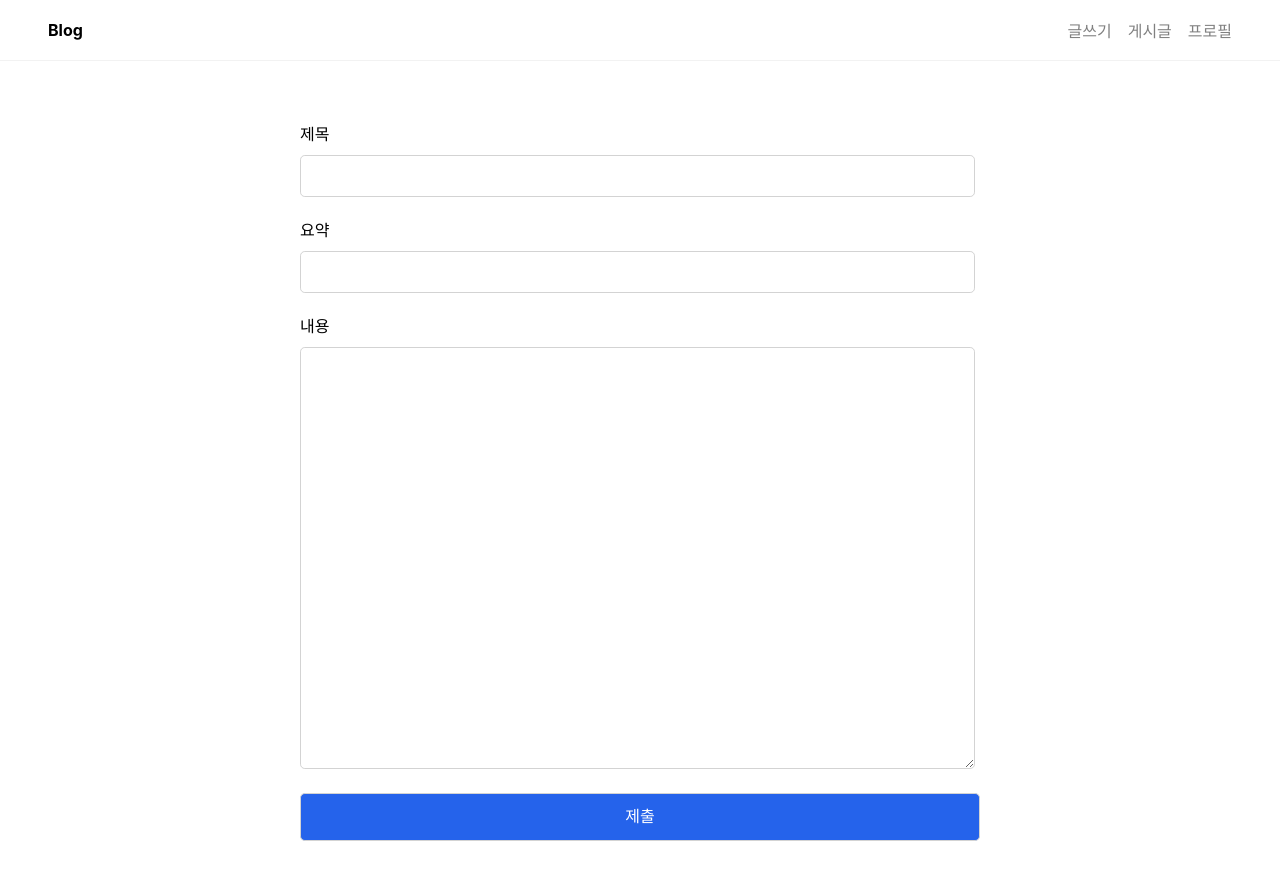
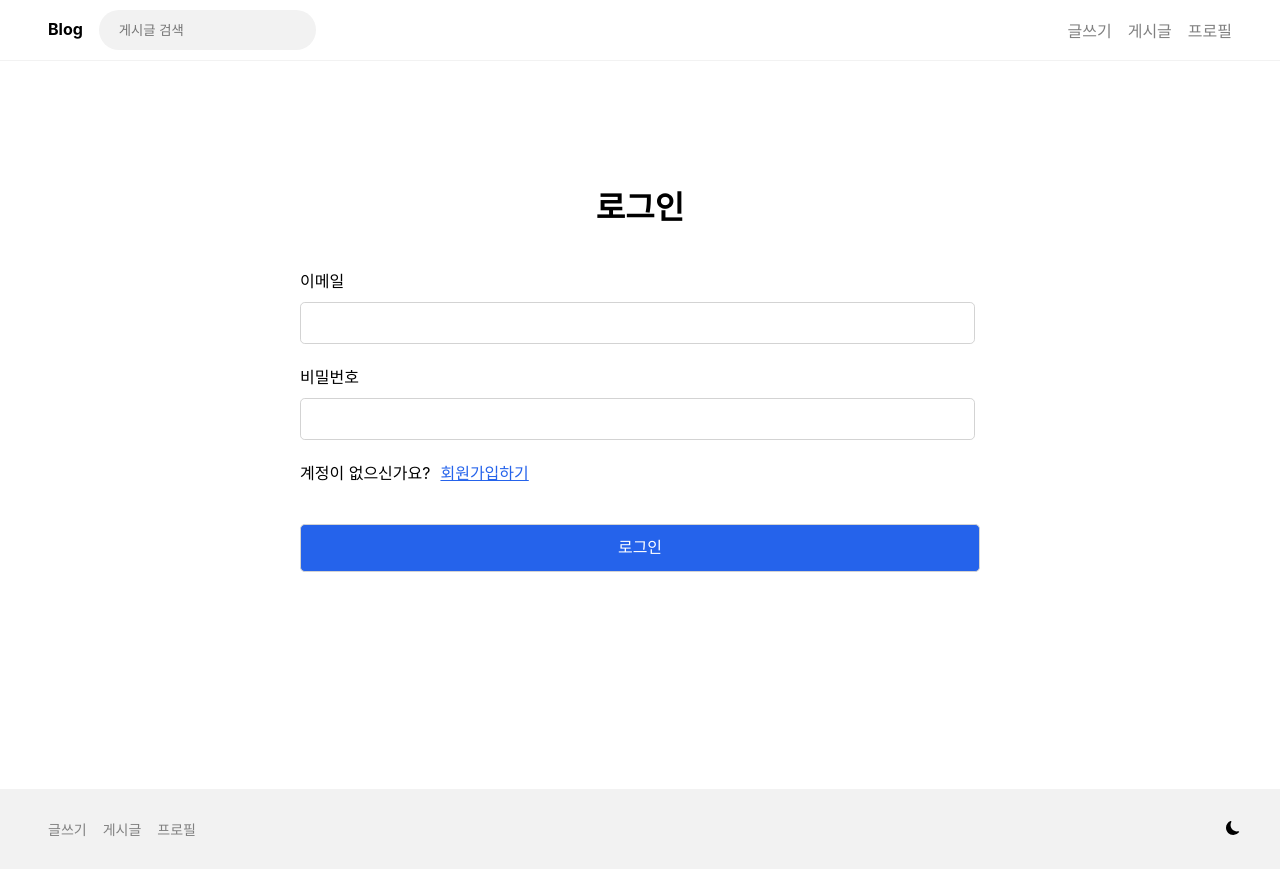
Before and after one commit to hayeon9826/react-blog, a React (Create React App) app: page /posts/new in a window 1280 px wide. Before the commit the page ends 841 px from the top, so only its background shows below. Built offline with nearby package versions, Linux system fonts and the light colour scheme; no server answers.

Commit message:
feat: 2-2. firebase router 세팅, 회원가입 페이지 작업

```diff
--- /dev/null
+++ b/src/components/LoginForm.tsx
@@ -0,0 +1,28 @@
+import { Link } from "react-router-dom";
+
+export default function LoginForm() {
+  return (
+    <>
+      <form action="/login" method="POST" className="Form Form--lg">
+        <h1 className="Form__title">로그인</h1>
+        <div className="Form__block">
+          <label htmlFor="email">이메일</label>
+          <input type="text" name="email" id="email" required />
+        </div>
+        <div className="Form__block">
+          <label htmlFor="password">비밀번호</label>
+          <input type="password" name="password" id="password" required />
+        </div>
+        <div className="Form__block">
+          계정이 없으신가요?
+          <Link className="Form__link" to="/signup">
+            회원가입하기
+          </Link>
+        </div>
+        <div className="Form__block--lg">
+          <input type="submit" value="로그인" className="Form__btn-submit" />
+        </div>
+      </form>
+    </>
+  );
+}
--- /dev/null
+++ b/src/components/SignupForm.tsx
@@ -0,0 +1,30 @@
+import { Link } from "react-router-dom";
+
+export default function SignupForm() {
+  return (
+    <form action="/login" method="POST" className="Form Form--lg">
+      <h1 className="Form__title">회원가입</h1>
+      <div className="Form__block">
+        <label htmlFor="email">이메일</label>
+        <input type="text" name="email" id="email" required />
+      </div>
+      <div className="Form__block">
+        <label htmlFor="password">비밀번호</label>
+        <input type="password" name="password" id="password" required />
+      </div>
+      <div className="Form__block">
+        <label htmlFor="password_confirmation">비밀번호 확인</label>
+        <input type="password" name="password_confirmation" id="password_confirmation" required />
+      </div>
+      <div className="Form__block">
+        계정이 있으신가요?
+        <Link className="Form__link" to="/login">
+          로그인하기
+        </Link>
+      </div>
+      <div className="Form__block--lg">
+        <input type="submit" value="로그인" className="Form__btn-submit" />
+      </div>
+    </form>
+  );
+}
--- a/src/index.css
+++ b/src/index.css
@@ -425,3 +425,31 @@
 .Form .Form__btn-submit:focus {
   background-color: #1945a4;
 }
+
+/* login form */
+
+.Form--lg {
+  min-height: 70vh;
+  margin-top: 10vh;
+}
+
+.Form .Form__block--lg {
+  margin-top: 40px;
+  width: 100%;
+}
+
+.Form__title {
+  text-align: center;
+  margin-bottom: 40px;
+}
+
+.Form__link {
+  margin-left: 10px;
+  text-decoration: underline;
+  color: #2563eb;
+}
+
+.Form__link:hover,
+.Form__link:focus {
+  color: #1945a4;
+}
--- a/src/index.tsx
+++ b/src/index.tsx
@@ -3,8 +3,7 @@
 import "./index.css";
 import App from "./App";
 import { BrowserRouter as Router } from "react-router-dom";
-import firebase from "./firebase";
-console.log(firebase);
+
 const root = ReactDOM.createRoot(document.getElementById("root") as HTMLElement);
 root.render(
   <React.StrictMode>
--- a/src/pages/Router.tsx
+++ b/src/pages/Router.tsx
@@ -1,3 +1,5 @@
+import { useState } from "react";
+
 import Home from "./home";
 import PostList from "./posts";
 import PostDetail from "./posts/detail";
@@ -9,8 +11,12 @@
 import SignupPage from "./signup";
 
 export default function Router() {
+  const [isAuthenticated, setIsAuthenticated] = useState<boolean>(false);
+
   return (
     <Routes>
+      {isAuthenticated ? (
+        <>
           <Route path="/" element={<Home />} />
           <Route path="/posts" element={<PostList />} />
           <Route path="/posts/:id" element={<PostDetail />} />
@@ -20,6 +26,14 @@
           <Route path="/login" element={<LoginPage />} />
           <Route path="/signup" element={<SignupPage />} />
           <Route path="*" element={<Navigate replace to="/" />} />
+        </>
+      ) : (
+        <>
+          <Route path="/login" element={<LoginPage />} />
+          <Route path="/signup" element={<SignupPage />} />
+          <Route path="*" element={<LoginPage />} />
+        </>
+      )}
     </Routes>
   );
 }
--- a/src/pages/login/index.tsx
+++ b/src/pages/login/index.tsx
@@ -1,3 +1,13 @@
+import Header from "components/Header";
+import Footer from "components/Footer";
+import LoginForm from "components/LoginForm";
+
 export default function LoginPage() {
-  return <h2>Login Page</h2>;
+  return (
+    <>
+      <Header />
+      <LoginForm />
+      <Footer />
+    </>
+  );
 }
--- a/src/pages/signup/index.tsx
+++ b/src/pages/signup/index.tsx
@@ -1,3 +1,13 @@
+import Header from "components/Header";
+import Footer from "components/Footer";
+import SignupForm from "components/SignupForm";
+
 export default function SignupPage() {
-  return <h2>Signup Page</h2>;
+  return (
+    <>
+      <Header />
+      <SignupForm />
+      <Footer />
+    </>
+  );
 }
```
Lines whose indentation alone changed are shown as unchanged.
